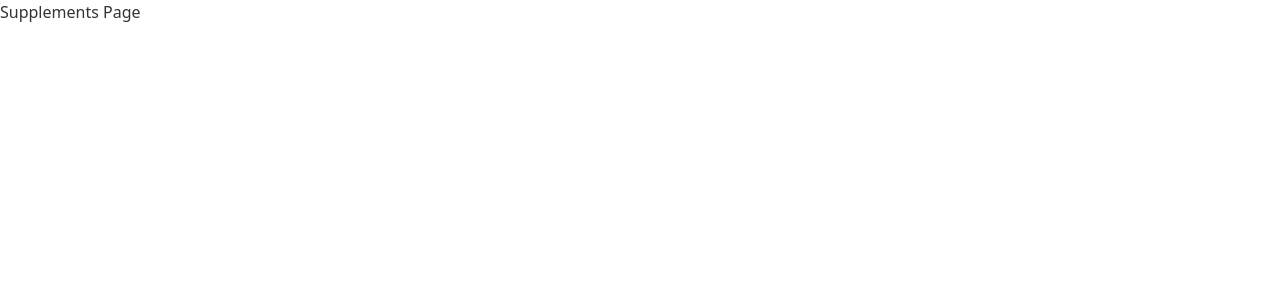
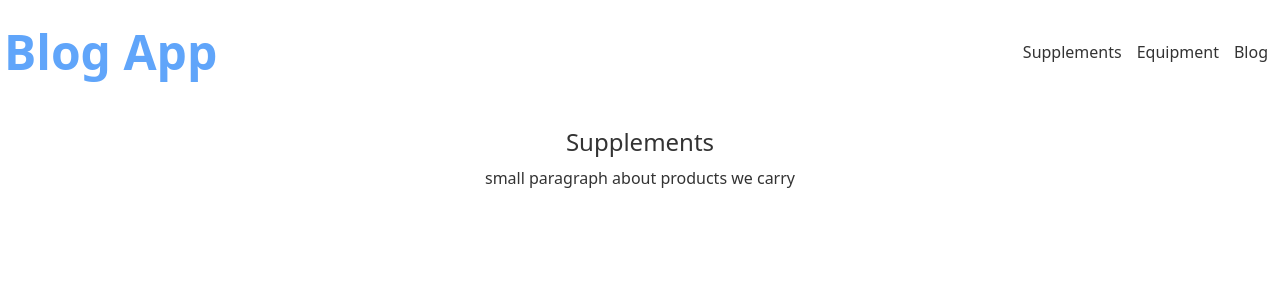
Before and after one commit to edm1001/mern-blog, a React (Create React App) app in the folder client/: page /supplements in a window 1280 px wide. Shown: the top 300 px of the page. Built offline with nearby package versions, Linux system fonts and the light colour scheme.

Commit message:
add to new pages

```diff
--- a/client/src/pages/Equipment.jsx
+++ b/client/src/pages/Equipment.jsx
@@ -1,9 +1,20 @@
-import React from 'react'
+import React from "react";
+import Header from "../components/Header";
 
 function Equipment() {
   return (
-    <div>Equipment</div>
-  )
+    <>
+      <Header />
+      <div className="text-center">
+        <h1 className="text-2xl">Equipment</h1>
+        <p className="mt-2">small paragraph about products we carry</p>
+      </div>
+      <div>
+        {/* all equipments unless a category is clicked */}
+        {/* cat. options = barbell, treadmill, yoga mats, books */}
+      </div>
+    </>
+  );
 }
 
-export default Equipment
+export default Equipment;
--- a/client/src/pages/Supplements.jsx
+++ b/client/src/pages/Supplements.jsx
@@ -1,8 +1,19 @@
 import React from 'react'
+import Header from '../components/Header';
 
 function Supplements() {
   return (
-    <div>Supplements Page</div>
+    <>
+    <Header />
+    <div className="text-center">
+      <h1 className="text-2xl">Supplements</h1>
+      <p className="mt-2">small paragraph about products we carry</p>
+    </div>
+    <div>
+      {/* all supplements unless a category is clicked */}
+      {/* cat. options = muscle building , energy&performance, Post-Workout & Recovery, Weight Management & FatLoss, Immune Support, Mental& Cognitive Boost, Endurance & Stamina, Overall Health & Wellness */}
+    </div>
+  </>
   )
 }
 
```
